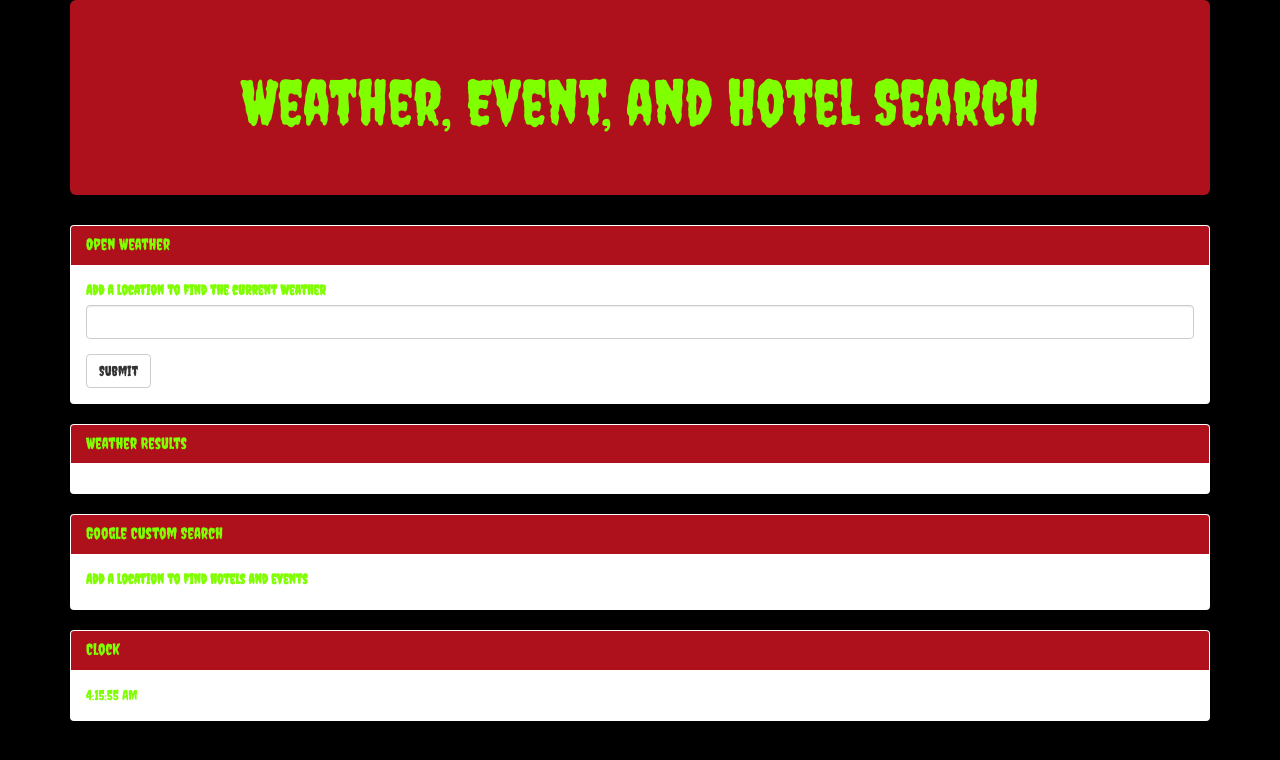
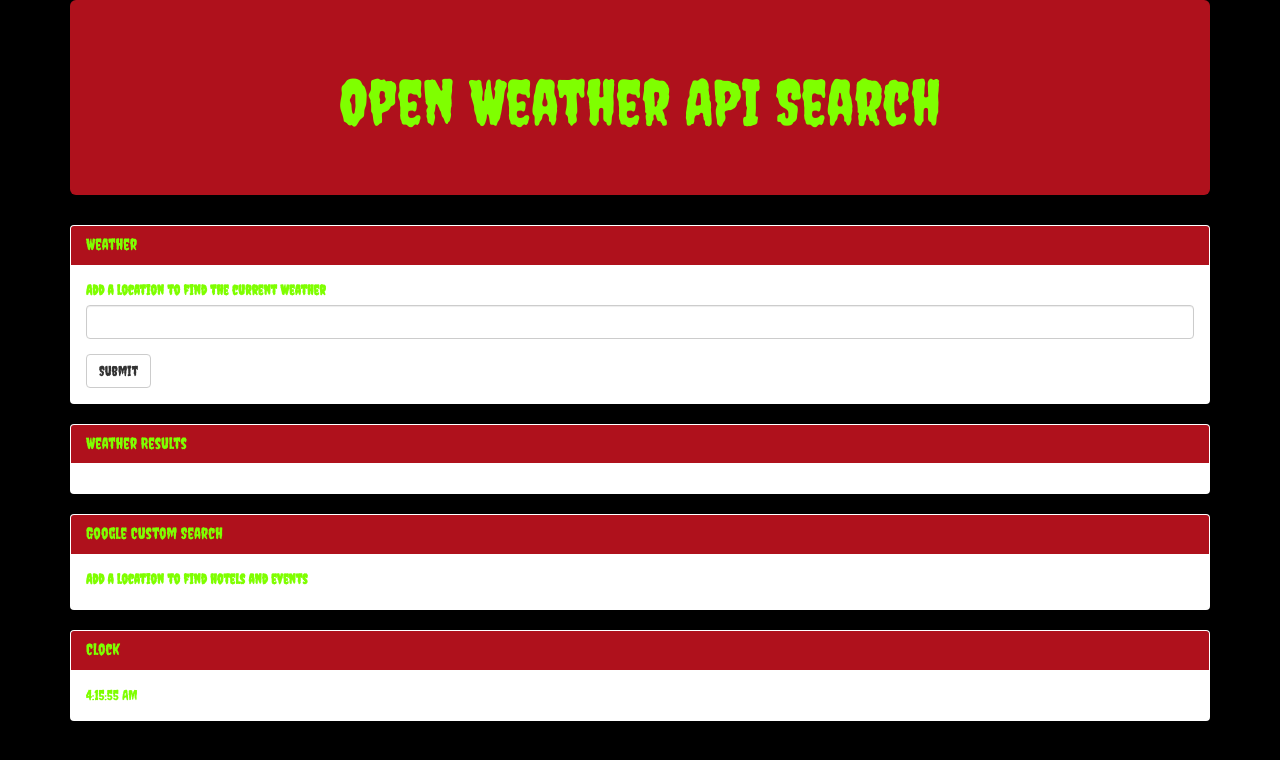
Before and after one commit to michaelosgood/weather, a plain HTML site: page index.html in a window 1280 px wide. Drawn offline with nearby package versions, Linux system fonts and the light colour scheme; a web font is replaced by a local one.

Commit message:
fixing the spacing

```diff
--- a/index.html
+++ b/index.html
@@ -2,21 +2,18 @@
 <html>
 <head>
   <meta charset="utf-8">
-  <title>Weather, Event, and Hotel</title>
+  <title>Open Weather API Search </title>
   <!-- jQuery -->
   <script src="https://cdnjs.cloudflare.com/ajax/libs/jquery/3.2.1/jquery.min.js"></script>
-
   <!-- Moment.js -->
   <script src="https://cdn.jsdelivr.net/momentjs/2.12.0/moment.min.js"></script>
-
   <!-- Bootstrap CDN-->
   <link rel="stylesheet" href="https://maxcdn.bootstrapcdn.com/bootstrap/3.3.7/css/bootstrap.min.css">
   <script src="https://maxcdn.bootstrapcdn.com/bootstrap/3.3.7/js/bootstrap.min.js"></script>
   <!-- Google Fonts -->
   <link href="https://fonts.googleapis.com/css?family=Creepster|Droid+Sans|Passion+One|Playfair+Display|Titan+One" rel="stylesheet">
   <!-- CSS -->
-  <link rel="stylesheet" type="text/css" href="/style.css">
-
+  <link rel="stylesheet" type="text/css" href="style.css">
 </head>
 <body>
 
@@ -24,7 +21,7 @@
     <div class="row">
         <div class="col-lg-12">
             <div class="jumbotron">
-        <h1 class="text-center">Weather, Event, and Hotel Search</h1>
+                <h1 class="text-center">Open Weather API Search</h1>
             </div>
         </div>
      </div>
@@ -33,7 +30,7 @@
         <div class="col-lg-12">
             <div class="panel panel-custom">
                 <div class="panel-heading">
-          <h3 class="panel-title">Open Weather</h3>
+                    <h3 class="panel-title">Weather</h3>
                 </div>
                 <div class="panel-body">
                     <form>
```
Lines whose indentation alone changed are shown as unchanged.
